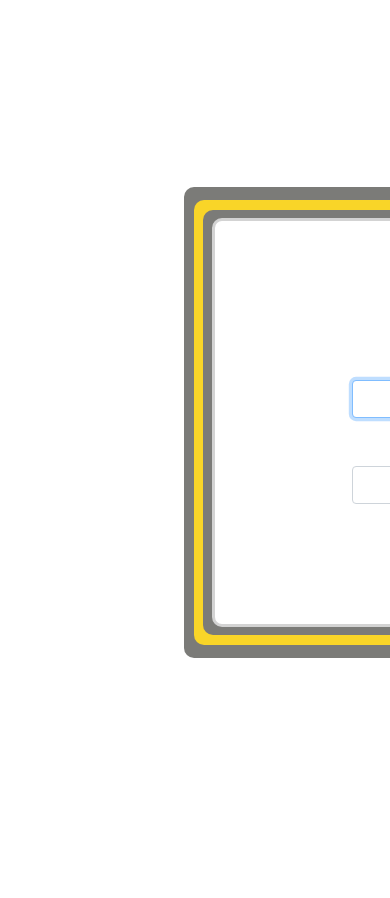
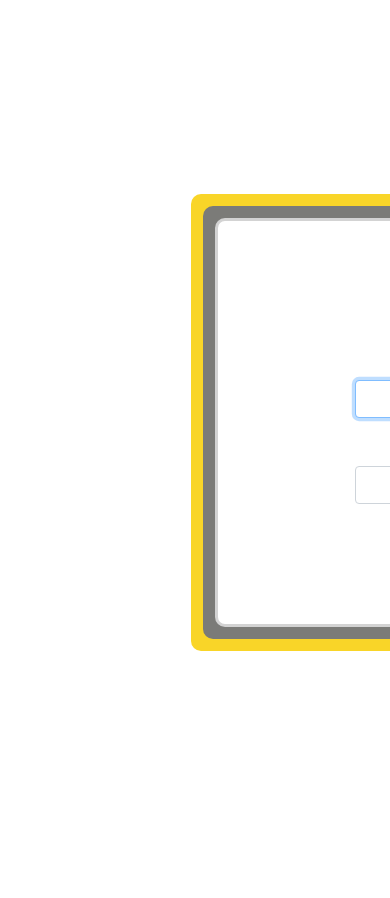
Before and after one commit to jordanengstrom/quora_clone, a Django app: page /accounts/login/ in a window 390 px wide; the page is wider, and only the part inside the window is pictured. Shown: the top 898 px of that part. Run offline with Django 3.2, Linux system fonts and the light colour scheme; some libraries are stand-ins or nearby versions.

Commit message:
2/3 outline border boxes are now responsive to the changing registration form

```diff
--- a/quora_clone/frontend/webpack-stats.json
+++ b/quora_clone/frontend/webpack-stats.json
@@ -1 +1 @@
-{"status":"done","publicPath":"http://0.0.0.0:8080/","chunks":{"app":[{"name":"bundle.css","publicPath":"http://0.0.0.0:8080/bundle.css","path":"/Users/jordan/source/python_stuff/quora_clone/quora_clone/frontend/dist/bundle.css"},{"name":"bundle.js","publicPath":"http://0.0.0.0:8080/bundle.js","path":"/Users/jordan/source/python_stuff/quora_clone/quora_clone/frontend/dist/bundle.js"},{"name":"app.5ae8f2462a88507345cc.hot-update.js","publicPath":"http://0.0.0.0:8080/app.5ae8f2462a88507345cc.hot-update.js","path":"/Users/jordan/source/python_stuff/quora_clone/quora_clone/frontend/dist/app.5ae8f2462a88507345cc.hot-update.js"}]}}
+{"status":"done","publicPath":"http://0.0.0.0:8080/","chunks":{"app":[{"name":"bundle.css","publicPath":"http://0.0.0.0:8080/bundle.css","path":"/Users/jordan/source/python_stuff/quora_clone/quora_clone/frontend/dist/bundle.css"},{"name":"bundle.js","publicPath":"http://0.0.0.0:8080/bundle.js","path":"/Users/jordan/source/python_stuff/quora_clone/quora_clone/frontend/dist/bundle.js"}]}}
--- a/quora_clone/templates/auth_layout.html
+++ b/quora_clone/templates/auth_layout.html
@@ -16,20 +16,23 @@
   width: 655px;
   height: 471px;
   margin: auto;
+  padding-top: 0.75rem;
+  padding-bottom: 0.75rem;
 }
 #border-box-2 {
   background-color: #f9d528;
   border-radius: 10px;
-  width: 636px;
-  height: 445px;
-  margin: auto;
+  width: 40.5rem;
+  padding-top: 0.75rem;
+  padding-bottom: 0.75rem;
+  padding-left: 0.75rem;
 }
 #border-box-3 {
   background-color: #7b7b78; /*#5aebfa;*/
   border-radius: 10px;
-  width: 617px;
-  height: 425px;
-  margin: auto;
+  width: 39rem;
+  padding-top: 0.75rem;
+  padding-bottom: 0.75rem;
 }
 .container {
   height: 100vh;
@@ -77,7 +80,7 @@ div {
 
   <div class="flex-child">
     <div class="outer-area">
-      <div id="border-box-1">
+{#      <div id="border-box-1">#}
         <div id="border-box-2">
           <div id="border-box-3">
               <div class="auth-box text-center">
@@ -86,7 +89,7 @@ div {
               </div>
           </div>
         </div>
-      </div>
+{#      </div>#}
     </div>
   </div>
 </div>
```
